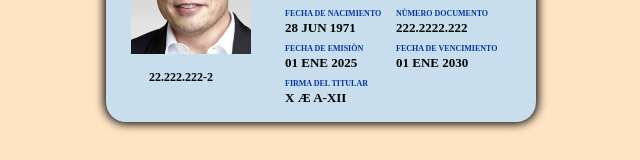
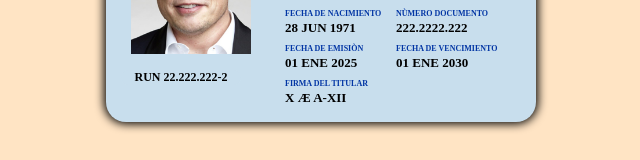
Before and after one commit to FideoKojima/DesafioWenVueJS, a Vue app: page / in a window 1280 px wide. Shown: the part 418-578 px from the top of the page, without its empty margins (319-959 px from the left). Built offline with nearby package versions, Linux system fonts and the light colour scheme.

Commit message:
Refactor RUN value in carnet.vue component

```diff
--- a/src/components/carnet.vue
+++ b/src/components/carnet.vue
@@ -3,7 +3,7 @@ export default {
     name: "carnet",
     data() {
         return {
-            RUN: "22.222.222-2",
+            RUN: "RUN 22.222.222-2",
             apellidos: "MUSK",
             nombres: "ELON REEVE",
             nacionalidad: "SUDAFRICANO",
```
